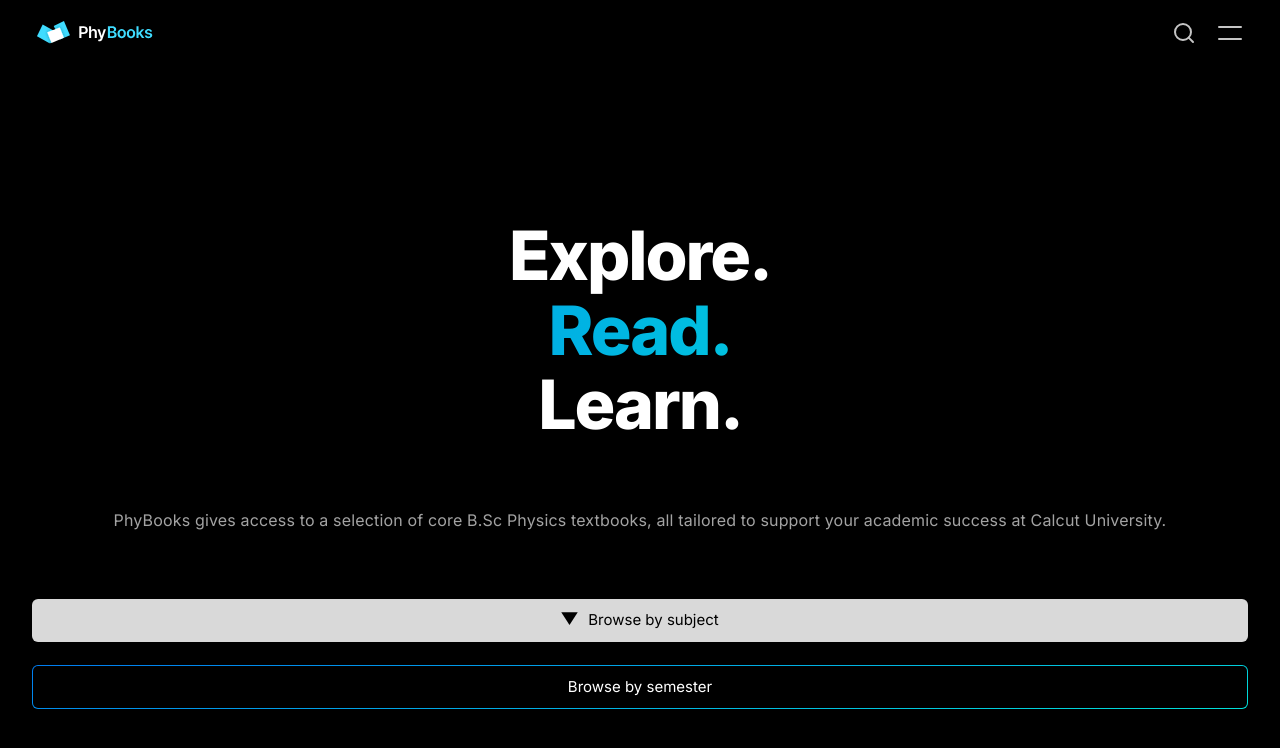
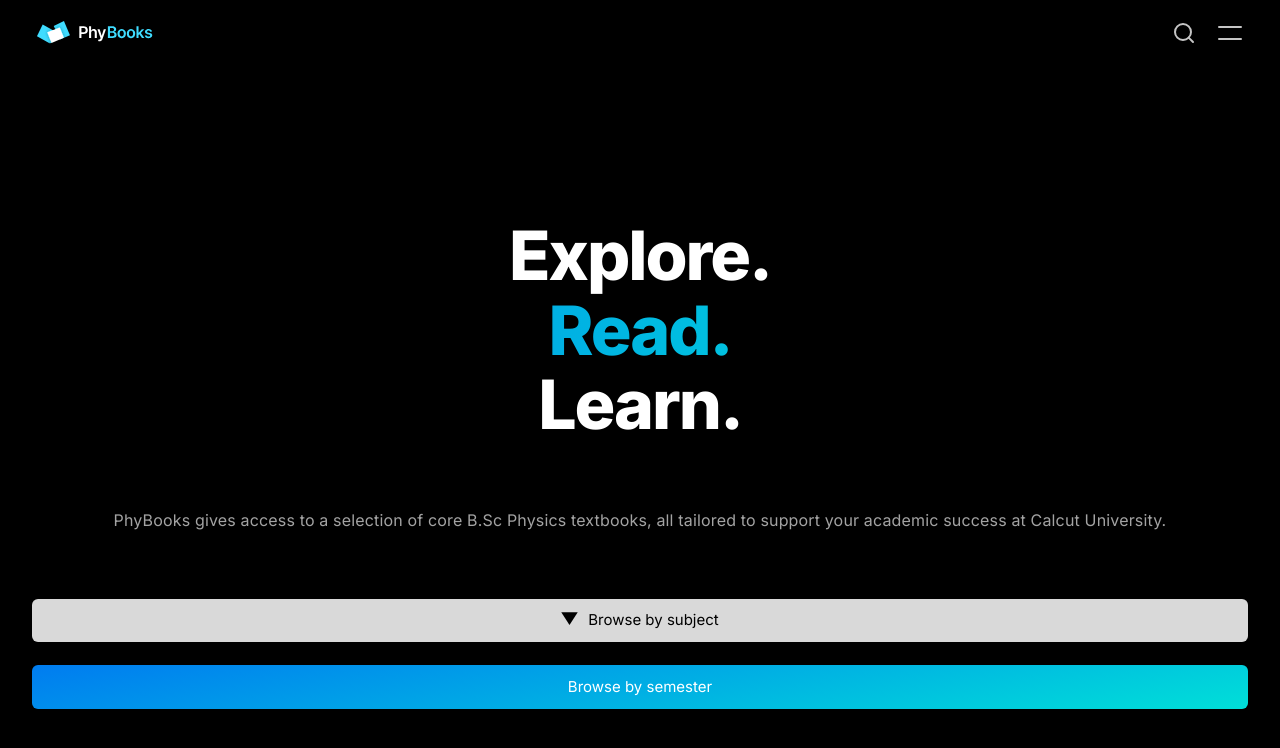
Before and after one commit to FarisPalayi/phybooks, a Next.js app: page / in a window 1280 px wide. Shown: the top 748 px of the page. Built offline with nearby package versions, Linux system fonts and the light colour scheme.

Commit message:
add gradient border mixin

```diff
--- a/src/app/styles/components/Button.module.scss
+++ b/src/app/styles/components/Button.module.scss
@@ -21,27 +21,9 @@
   }
 
   &.secondary {
-    position: relative;
     background-color: white;
-    border: 1px solid #007cf0;
-    border: 1px solid transparent;
     background-color: transparent;
-    background: black;
 
-    /*The background extends to the outside edge of the padding. No background is drawn beneath the border.*/
-    background-clip: padding-box;
-
-    &::after {
-      content: "";
-      position: absolute;
-      top: 0;
-      right: 0;
-      bottom: 0;
-      left: 0;
-      margin: -1px; /* same as border width */
-      border-radius: inherit; /* inherit container box's radius */
-      background: linear-gradient(170deg, #007cf0, #00dfd8);
-      z-index: -1;
-    }
+    @include border-grad;
   }
 }
--- a/src/app/styles/components/abstracts/_mixins.scss
+++ b/src/app/styles/components/abstracts/_mixins.scss
@@ -32,3 +32,31 @@
   color: inherit;
   text-align: left;
 }
+
+@mixin border-grad(
+  $border-width: 1px,
+  $grad-color: (
+    #007cf0,
+    #00dfd8,
+  ),
+  $grad-dir: 170deg
+) {
+  position: relative;
+  border: $border-width solid nth($grad-color, 1);
+  border: $border-width solid transparent;
+  /*The background extends to the outside edge of the padding. No background is drawn beneath the border.*/
+  background-clip: padding-box;
+
+  &::after {
+    content: "";
+    position: absolute;
+    top: 0;
+    right: 0;
+    bottom: 0;
+    left: 0;
+    margin: -($border-width); /* same as border width */
+    border-radius: inherit; /* inherit container box's radius */
+    background: linear-gradient($grad-dir, $grad-color);
+    z-index: -1;
+  }
+}
```
